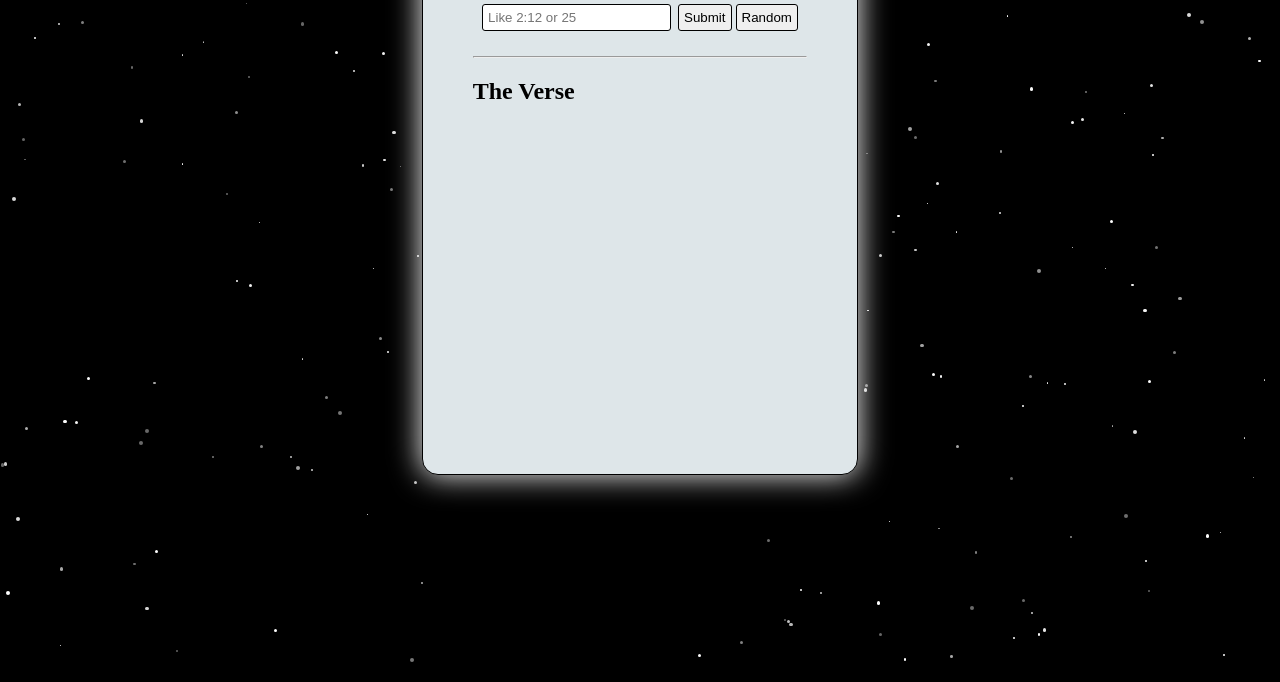
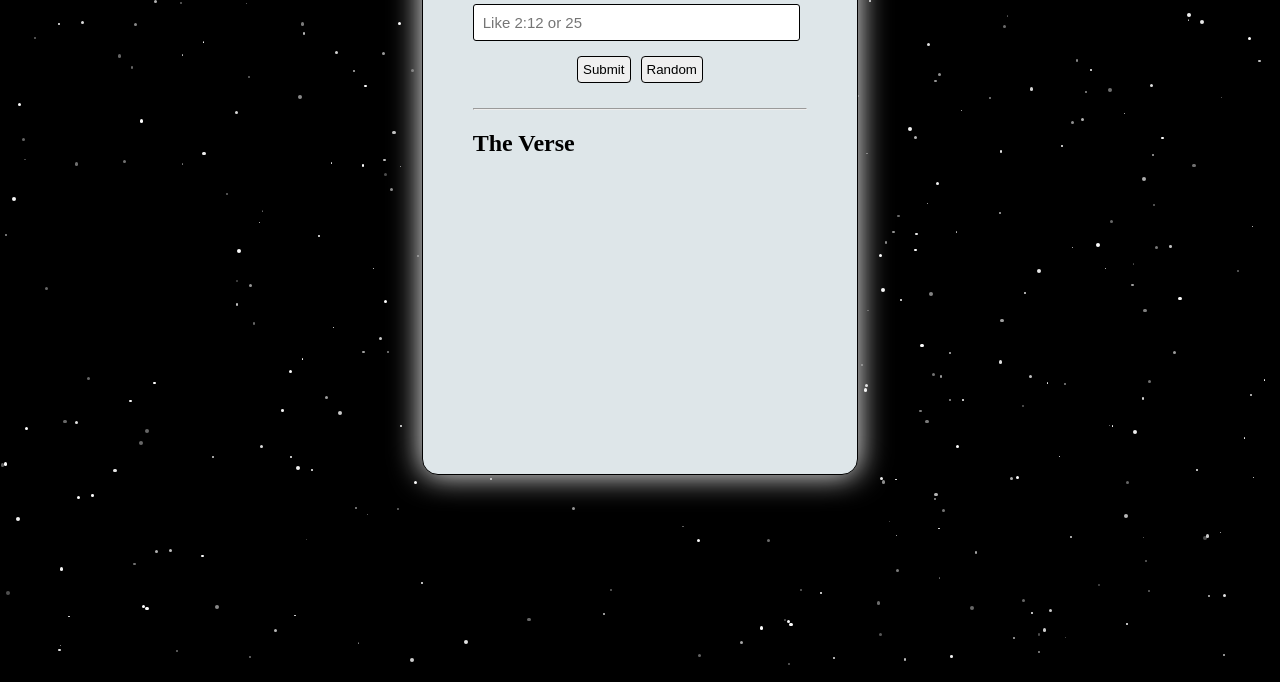
Before and after one commit to Shadow-unknown123/VerseWhisper, a plain HTML site: page index.html in a window 1280 px wide. Shown: the part 334-1016 px from the top of the page. Drawn offline with Linux system fonts and the light colour scheme.

Commit message:
Add minor changes in star creation values and minor theme change with pushing buttons to the bottom

```diff
--- a/index.html
+++ b/index.html
@@ -13,8 +13,10 @@
       <h1>Enter the verse number:</h1>
       <div class="value-area">
         <input id="inp" type="text" placeholder="Like 2:12 or 25 " />
-        <button id="hit">Submit</button>
-        <button class="sec-btn" id="rndm">Random</button>
+        <div class="btns-container">
+          <button class="first-btn" id="hit">Submit</button>
+          <button class="sec-btn" id="rndm">Random</button>
+        </div>
       </div>
       <hr />
       <h2>The Verse <span id="insertHere"></span></h2>
--- a/script.js
+++ b/script.js
@@ -51,7 +51,7 @@ function handleRandom() {
 
 // ---------------------------Night-sky-------------------------------------------------------
 
-for (i = 0; i < 300; i++) {
+for (i = 0; i < 500; i++) {
   let star = document.createElement("div");
   star.classList.add("star");
 
@@ -63,9 +63,9 @@ for (i = 0; i < 300; i++) {
   star.style.height = size + "px";
   //   -----------------------------------------------------------------------
 
-  let delayValue = Math.random() * 3 + 1;
+  let delayValue = Math.random() * 4 + 1;
 
   star.style.animationDelay = delayValue + "s";
 
-  document.body.appendChild(star);
+  if (window.innerWidth > 480) document.body.appendChild(star);
 }
--- a/style.css
+++ b/style.css
@@ -19,46 +19,57 @@ body {
 .value-area {
     display: flex;
     justify-content: center;
+    flex-direction: column;
+}
+
+.btns-container {
+    margin-top: 15px;
+    display: flex;
+    justify-content: center;
 }
 
 input {
+    font-size: 15px;
     margin-right: 7px;
     border-radius: 3px;
-    border: 1px solid white;
-    padding: 5px;
-    border: 1px solid black
+    border: 1px solid black;
+    padding: 9px;
+    border: 1px solid black;
 }
 
 .sec-btn {
-    margin-left: 4px;
+    margin-left: 5px;
+}
+
+.first-btn {
+    margin-right: 5px;
 }
 
 button {
-    border-radius: 3px;
+    border-radius: 4px;
     border: 1px solid black;
     padding: 5px;
 }
 
 button:hover {
-    background-color: rgb(68, 208, 98);
+    background-color: black;
     font-weight: bold;
-    border: 1px solid black;
+    color: white;
+    border: 1px solid white;
 }
 
 hr {
     margin-top: 25px;
 }
 
-@media (max-width: 490px) {
+@media (max-width: 480px) {
     .main-card {
         width: 100%;
         height: 100%;
 
     }
 
-    .star {
-        display: none;
-    }
+
 }
 
 /* --------------Night-Sky------------------------------------------------------------ */
@@ -74,13 +85,13 @@ body {
     position: absolute;
     z-index: -1;
     animation: moveit;
-    animation-duration: 2.5s;
+    animation-duration: 1.8s;
     animation-iteration-count: infinite;
 }
 
 @keyframes moveit {
     0% {
-        opacity: 0.4;
+        opacity: 0.3;
     }
 
     50% {
```
